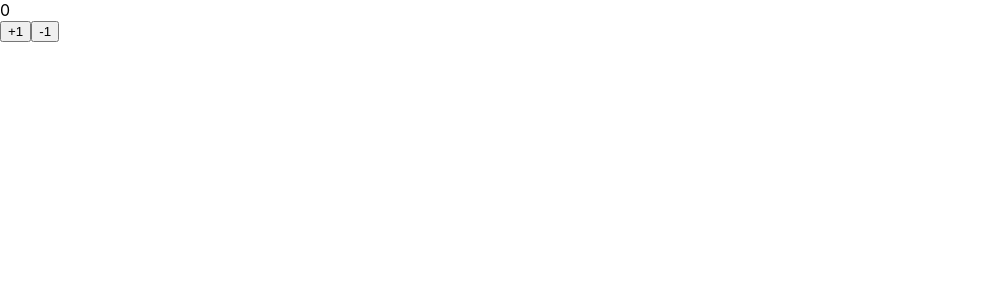
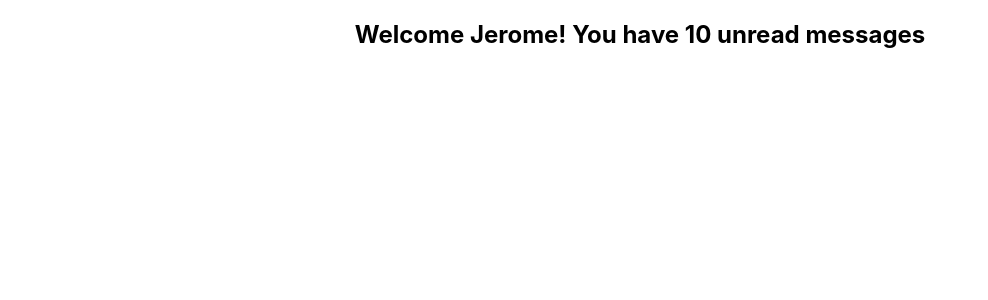
Before and after one commit to JeromeCheon/react-hooks-context-starter, a React (Create React App) app: page / in a window 1280 px wide. Shown: the top 300 px of the page, without its empty margins (0-988 px from the left). Built offline with nearby package versions, Linux system fonts and the light colour scheme.

Commit message:
Start a new tutorial to practice CRA with TS using React hooks

```diff
--- a/src/App.tsx
+++ b/src/App.tsx
@@ -1,16 +1,20 @@
-import './App.css';
-import { CountProvider } from './Contexts/Count';
-import CountLabel from './Components/CountLabel';
-import { UpdateButton } from './Components/OperatorButton';
+import "./App.css";
+import { Greet } from "./Components/Greet";
+// import { CountProvider } from './Contexts/Count';
+// import CountLabel from './Components/CountLabel';
+// import { UpdateButton } from './Components/OperatorButton';
 
 function App() {
-	return (
-		<CountProvider>
-			<CountLabel />
-			<UpdateButton op={'+'} />
-			<UpdateButton op={'-'} />
-		</CountProvider>
-	);
+  return (
+    // <CountProvider>
+    // 	<CountLabel />
+    // 	<UpdateButton op={'+'} />
+    // 	<UpdateButton op={'-'} />
+    // </CountProvider>
+    <div className='App'>
+      <Greet name='Jerome' />
+    </div>
+  );
 }
 
 export default App;
--- /dev/null
+++ b/src/Components/Greet.tsx
@@ -0,0 +1,13 @@
+// type은 application을 만들 때 사용하고
+// interface는 library를 만들 떄 사용하는 것이 좋다고 한다.
+type GreetProps = {
+  name: string;
+};
+
+export const Greet = (props: GreetProps): JSX.Element => {
+  return (
+    <div>
+      <h2>Welcome {props.name}! You have 10 unread messages</h2>
+    </div>
+  );
+};
```
